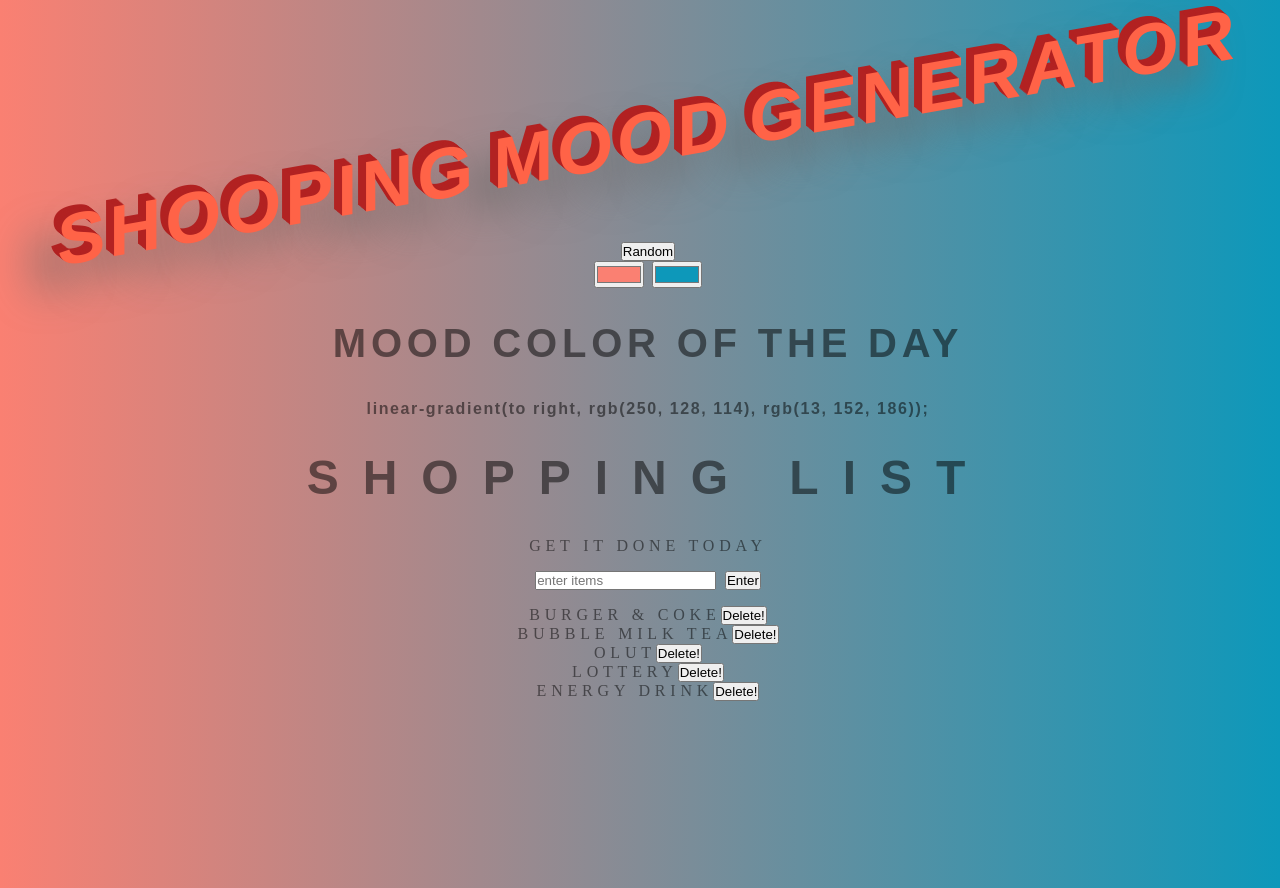
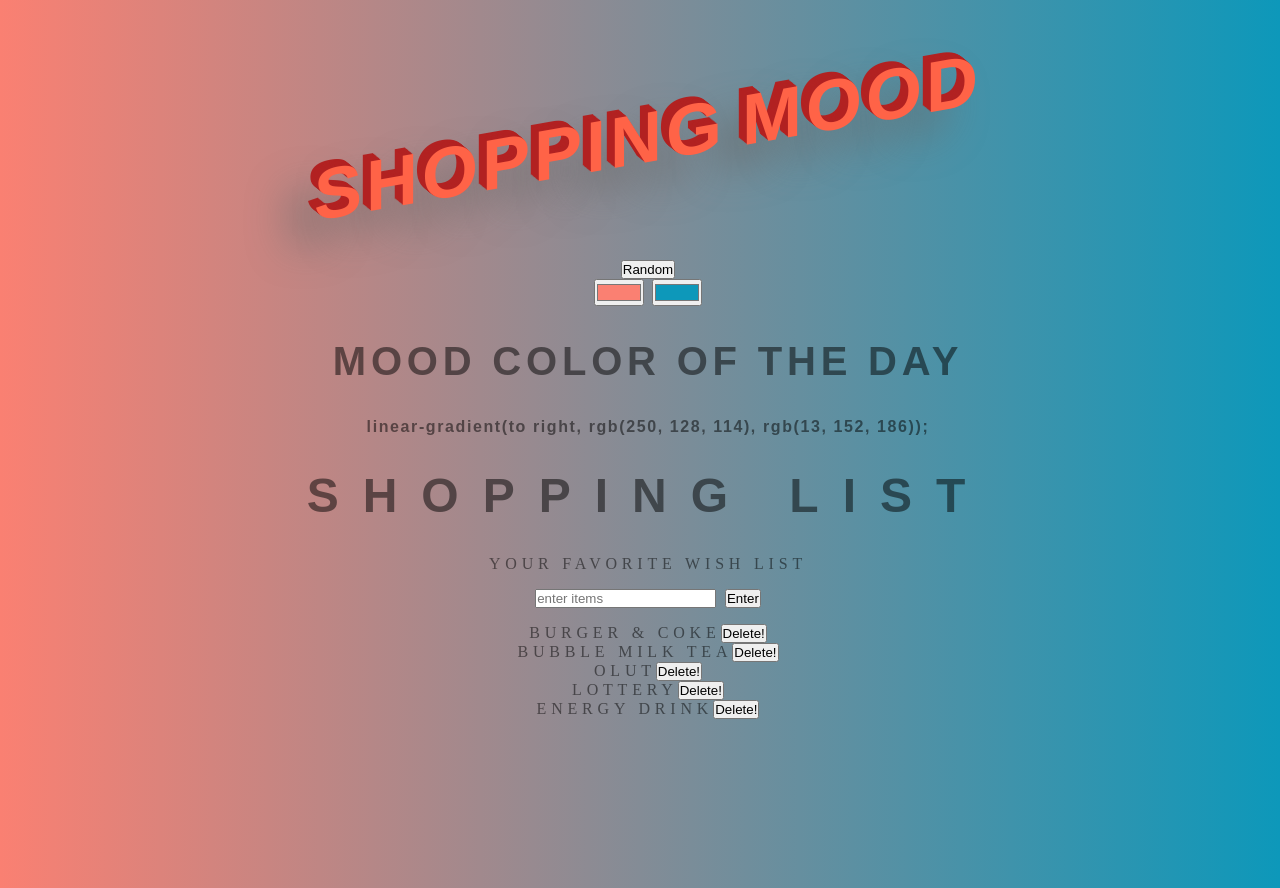
Before and after one commit to kippulainen04/shopping-mood-generator, a plain HTML site: page index.html in a window 1280 px wide. Drawn offline with Linux system fonts and the light colour scheme.

Commit message:
Update index.html

```diff
--- a/index.html
+++ b/index.html
@@ -6,19 +6,22 @@
     <meta name="viewport" content="width=device-width, initial-scale=1.0">
     <title>Document</title>
     <link rel="stylesheet" href="style.css" type="text/css">
+    <script src="https://kit.fontawesome.com/f3339f02a7.js" crossorigin="anonymous"></script>
 </head>
 
 <body id="gradient">
-    <h1 class="coolTitle">Shooping Mood Generator</h1>
+    <h1 class="coolTitle">Shopping Mood</h1>
+    <br>
     <button id="random">Random</button>
     <br>
     <input class="color1" type="color" name="color1" value="#fa8072">
     <input class="color2" type="color" name="color2" value="#0d98ba">
+    <br>
     <h2>Mood Color of the Day</h2>
     <h3></h3>
     <div>
         <h1>Shopping List</h1>
-        <p id="first">Get it done today</p>
+        <p id="first">Your favorite wish list</p>
         <input id="userinput" type="text" placeholder="enter items">
         <button id="enter">Enter</button>
         <ul>
```
